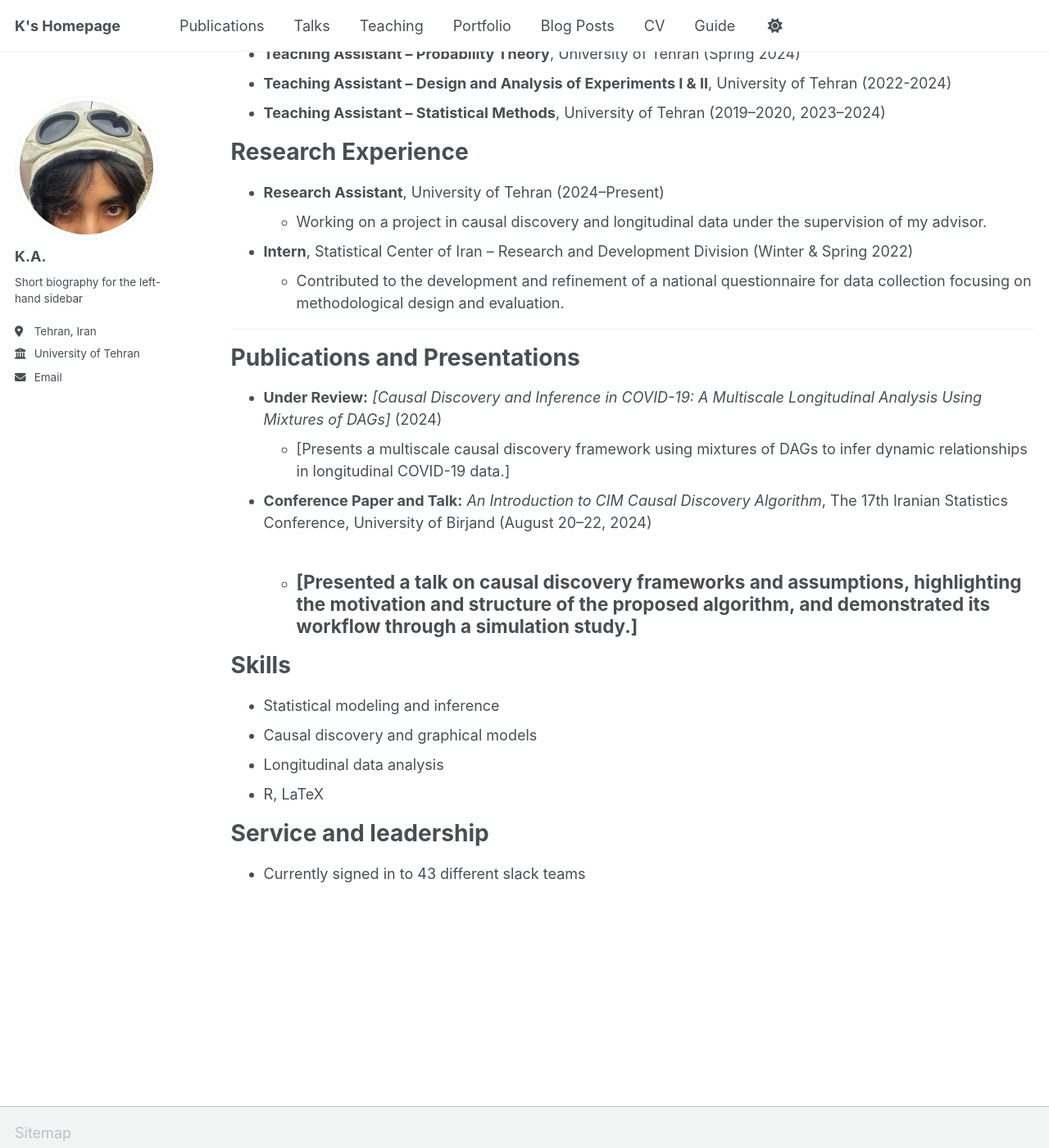
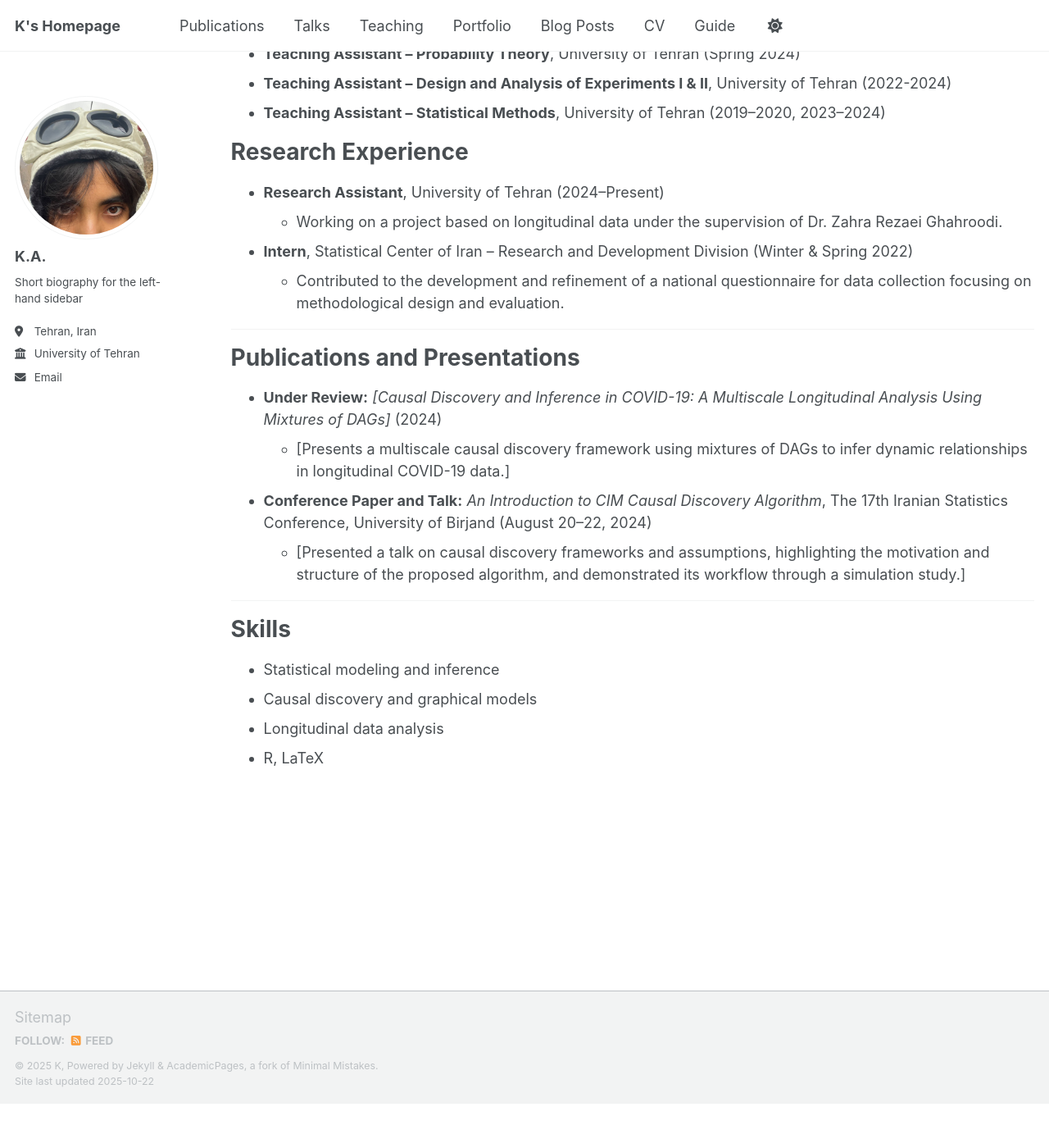
Before and after one commit to kabdollahi/kabdollahi.github.io, a Jekyll site: the page built from _pages/cv.md, in a window 1280 px wide and 1400 px high, scrolled down 310 px. Shown: the whole window at 82% size. Built offline with Jekyll 4.4.1, drawn with Linux system fonts in a browser that asks for light colours; a script that is not in the unit is left out; after the commit the page ends 1656 px from its top, so only the background shows below that.

Commit message:
Update cv.md

```diff
--- a/_pages/cv.md
+++ b/_pages/cv.md
@@ -25,7 +25,7 @@ Teaching Experience
 Research Experience
 ======
 * **Research Assistant**, University of Tehran (2024–Present)
-  * Working on a project in causal discovery and longitudinal data under the supervision of my advisor.
+  * Working on a project based on longitudinal data under the supervision of Dr. Zahra Rezaei Ghahroodi.
 
 * **Intern**, Statistical Center of Iran – Research and Development Division (Winter & Spring 2022)
   * Contributed to the development and refinement of a national questionnaire for data collection focusing on methodological design and evaluation.
@@ -39,6 +39,7 @@ Publications and Presentations
 
 * **Conference Paper and Talk:** *An Introduction to CIM Causal Discovery Algorithm*, The 17th Iranian Statistics Conference, University of Birjand (August 20–22, 2024)
   * [Presented a talk on causal discovery frameworks and assumptions, highlighting the motivation and structure of the proposed algorithm, and demonstrated its workflow through a simulation study.]
+
 ---
 
 Skills
@@ -47,7 +48,3 @@ Skills
 * Causal discovery and graphical models
 * Longitudinal data analysis
 * R, LaTeX
-
-Service and leadership
-======
-* Currently signed in to 43 different slack teams
```
